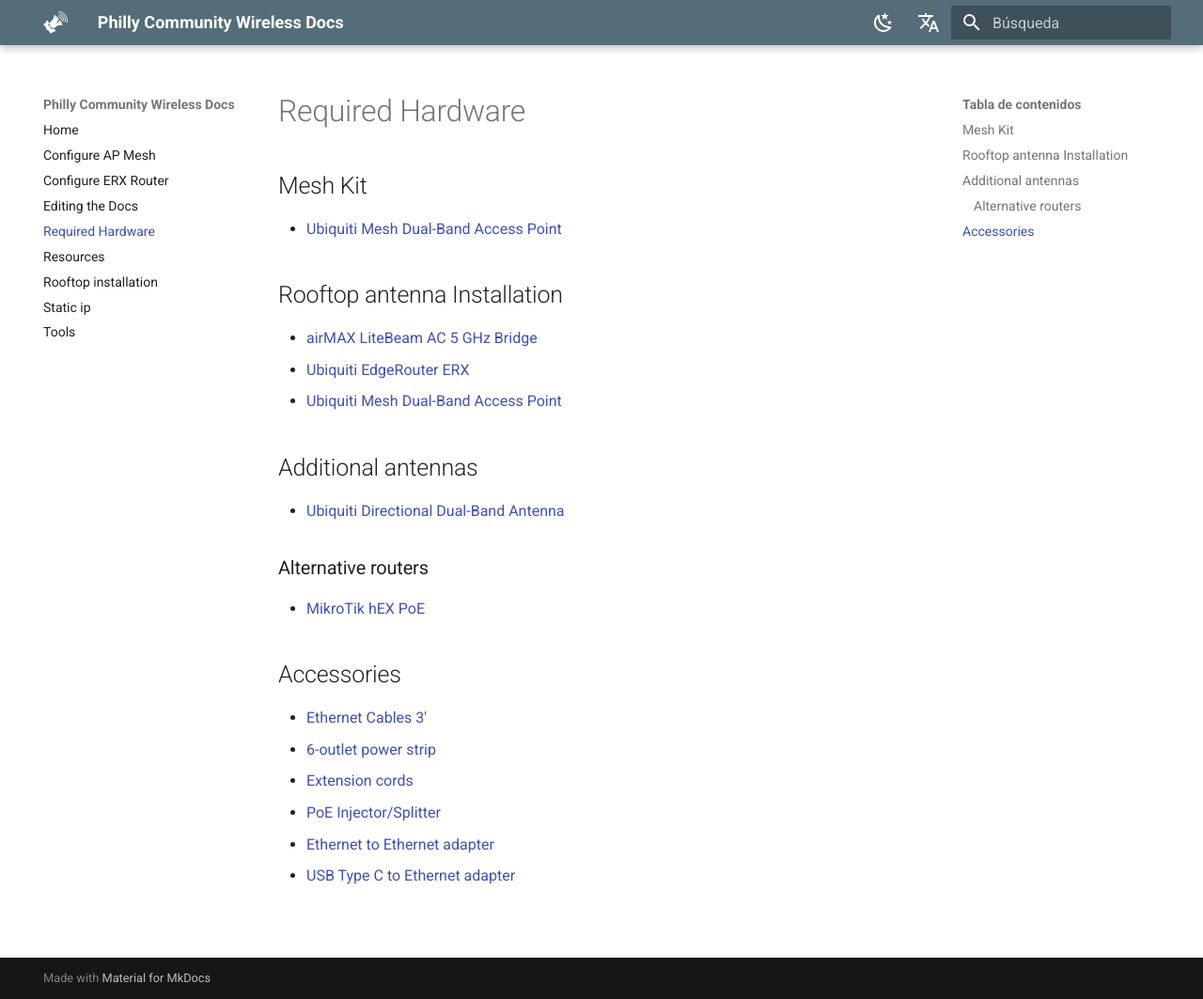
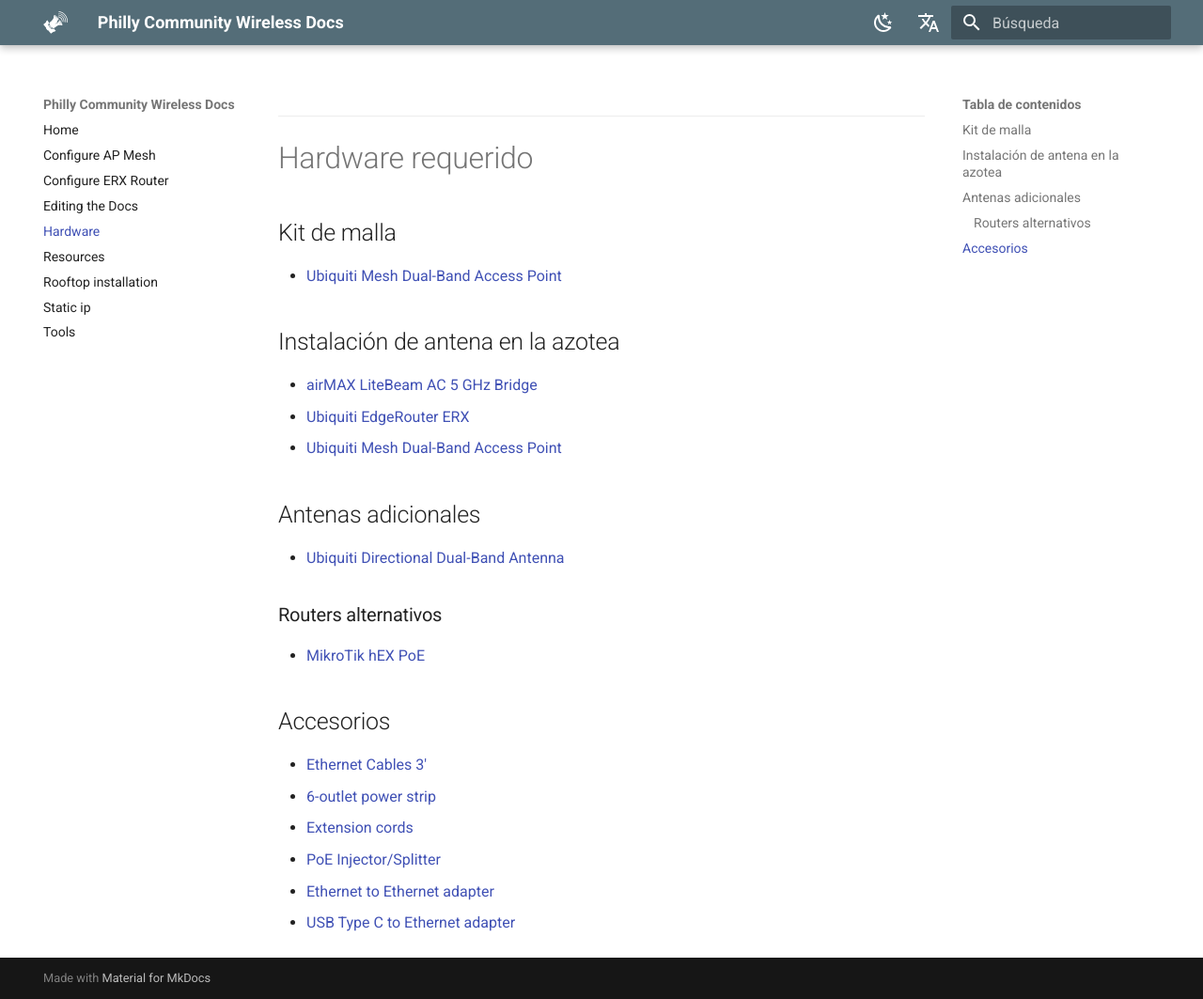
Before and after one commit to phillycommunitywireless/docs-es, an MkDocs documentation site: the page built from docs/hardware.md, in a window 1280 px wide and 1063 px high. Shown: the whole window at 94% size. Built offline with MkDocs 1.6.1 and Material for MkDocs 9.7.7, drawn with Linux system fonts in a browser that asks for light colours; comment, search, counter and statistics services are not loaded.

Commit message:
Update from Forestry.io PCW PCW updated docs/hardware.md

```diff
--- a/docs/hardware.md
+++ b/docs/hardware.md
@@ -1,20 +1,28 @@
-# Required Hardware
+---
 
-## Mesh Kit
+---
+# Hardware requerido
+
+## Kit de malla
+
 * [Ubiquiti Mesh Dual-Band Access Point](https://store.ui.com/products/unifi-ac-mesh-ap)
 
-## Rooftop antenna Installation
+## Instalación de antena en la azotea
+
 * [airMAX LiteBeam AC 5 GHz Bridge](https://store.ui.com/collections/wireless/products/litebeam-5ac-gen2)
 * [Ubiquiti EdgeRouter ERX](https://dl.ui.com/qsg/ER-X/ER-X_EN.html)
 * [Ubiquiti Mesh Dual-Band Access Point](https://store.ui.com/products/unifi-ac-mesh-ap)
 
-## Additional antennas
+## Antenas adicionales
+
 * [Ubiquiti Directional Dual-Band Antenna](https://store.ui.com/collections/operator-airmax-and-ltu-antennas/products/directional-dual-band-antenna-for-uap-ac-m)
 
-### Alternative routers
+### Routers alternativos
+
 * [MikroTik hEX PoE](https://www.doubleradius.com/mikrotik-hex-poe-rb960pgs)
 
-## Accessories
+## Accesorios
+
 * [Ethernet Cables 3'](https://www.newegg.com/Product/ComboDealDetails?ItemList=Combo.4307102&quicklink=true)
 * [6-outlet power strip](https://www.newegg.com/apc-pe63-nema-5-15r/p/1B4-0052-000C2?Description=power%20strip&cm_re=power_strip-_-1B4-0052-000C2-_-Product&quicklink=true)
 * [Extension cords](https://www.newegg.com/black-monoprice-6-00-ft-others/p/0N6-01B8-002D6)
```
